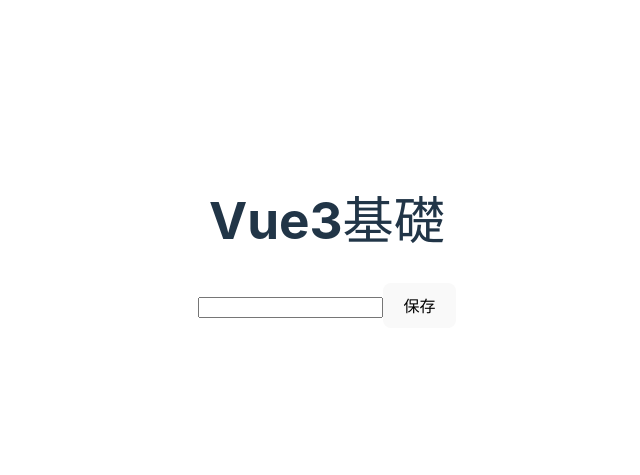
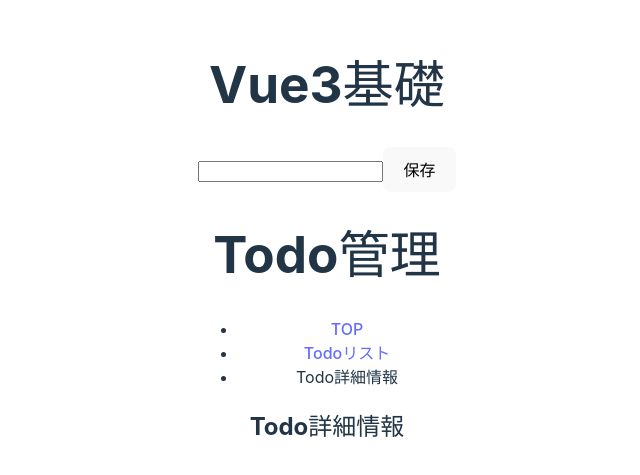
Before and after one commit to kkoouuya0730/vue3, a Vue app: page /todo/todoList/001 in a window 1280 px wide. Shown: the part 157-632 px from the top of the page, without its empty margins (313-953 px from the left). Built offline with nearby package versions, Linux system fonts and the light colour scheme.

Commit message:
:white_check_mark: today's output

```diff
--- a/package.json
+++ b/package.json
@@ -10,7 +10,8 @@
   },
   "dependencies": {
     "uuid": "^9.0.0",
-    "vue": "^3.2.47"
+    "vue": "^3.2.47",
+    "vue-router": "^4.2.2"
   },
   "devDependencies": {
     "@types/uuid": "^9.0.1",
--- a/src/App.vue
+++ b/src/App.vue
@@ -3,6 +3,7 @@ import { ref } from "vue"
 import TodoItem from "./components/TodoItem.vue";
 import type {Todo} from "./interfaces"
 import {v4 as uuidv4} from 'uuid'
+import {RouterView} from "vue-router"
 
 const todoTitle = ref('')
 
@@ -59,4 +60,7 @@ const deleteTodo = (id: string): void => {
       v-on:delete-todo="deleteTodo"
     />
   </section>
+  <main>
+    <RouterView/>
+  </main>
 </template>
--- a/src/main.ts
+++ b/src/main.ts
@@ -1,5 +1,8 @@
 import { createApp } from 'vue'
 import './style.css'
 import App from './App.vue'
+import router from './router'
 
-createApp(App).mount('#app')
+const app = createApp(App)
+app.use(router)
+app.mount('#app')
--- /dev/null
+++ b/src/router/index.ts
@@ -0,0 +1,38 @@
+import {createRouter, createWebHistory} from "vue-router"
+import HomeView from '../views/HomeView.vue'
+import type {RouteRecordRaw} from "vue-router"
+
+const routeSettings: RouteRecordRaw[] = [
+    {
+        path: "/",
+        name: "AppTop",
+        component: HomeView
+    },
+    {
+        path: "/todo/todoList",
+        name: "TodoList",
+        component: () => {
+            return import("../views/todo/TodoList.vue")
+        }
+    },
+    {
+        path: "/todo/todoList/001",
+        name: "TodoDetail",
+        component: () => {
+            return import("../views/todo/TodoDetail.vue")
+        },
+        props: (routes) => {
+            const idNum = Number(routes.params.id)
+            return {
+                id: idNum
+            }
+        }
+    }
+]
+
+const router = createRouter({
+    history: createWebHistory(import.meta.env.BASE_URL),
+    routes: routeSettings
+})
+
+export default router
--- /dev/null
+++ b/src/views/HomeView.vue
@@ -0,0 +1,20 @@
+<script setup lang="ts">
+import {RouterLink} from "vue-router"
+
+</script>
+
+<template>
+    <h1>TOP</h1>
+    <nav id="breadcrumbs">
+        <ul>
+            <li>TOP</li>
+        </ul>
+    </nav>
+    <section>
+        <p>
+            <RouterLink v-bind:to="{name: 'TodoList'}">
+                Todo管理はこちら
+            </RouterLink>
+        </p>
+    </section>
+</template>
--- /dev/null
+++ b/src/views/todo/TodoDetail.vue
@@ -0,0 +1,26 @@
+<script setup lang="ts">
+import { RouterLink } from "vue-router"
+
+
+</script>
+<template>
+    <h1>Todo管理</h1>
+    <nav id="breadcrumbs">
+        <ul>
+            <li>
+                <RouterLink v-bind:to="{name: 'AppTop'}">
+                    TOP
+                </RouterLink>
+            </li>
+            <li>
+                <RouterLink v-bind:to="{name: 'TodoList'}">
+                    Todoリスト
+                </RouterLink>
+            </li>
+            <li>Todo詳細情報</li>
+        </ul>
+    </nav>
+    <section>
+        <h2>Todo詳細情報</h2>
+    </section>
+</template>
--- /dev/null
+++ b/src/views/todo/TodoList.vue
@@ -0,0 +1,32 @@
+<script setup lang="ts">
+import { RouterLink } from "vue-router"
+
+
+</script>
+<template>
+    <h1>Todoリスト</h1>
+    <nav id="breadcrumbs">
+        <ul>
+            <li>
+                <RouterLink v-bind:to="{name: 'AppTop'}">
+                    TOP
+                </RouterLink>
+            </li>
+            <li>
+                Todoリスト
+            </li>
+        </ul>
+    </nav>
+    <section>
+        <h2>Todoリスト</h2>
+        <section>
+            <ul>
+                <li>
+                    <RouterLink v-bind:to="{name: 'TodoDetail', params: {id: '001'}}">
+                        IDが001のTodo
+                    </RouterLink>
+                </li>
+            </ul>
+        </section>
+    </section>
+</template>
```
Also changed, not shown: 1 other file (tests, documents, lock files or other folders).
